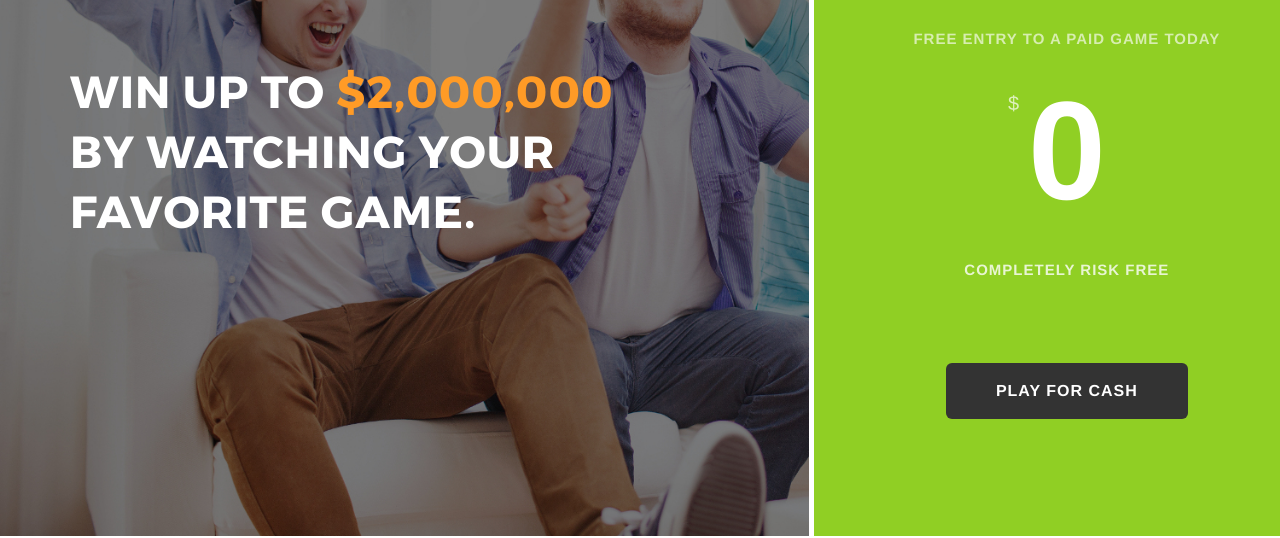
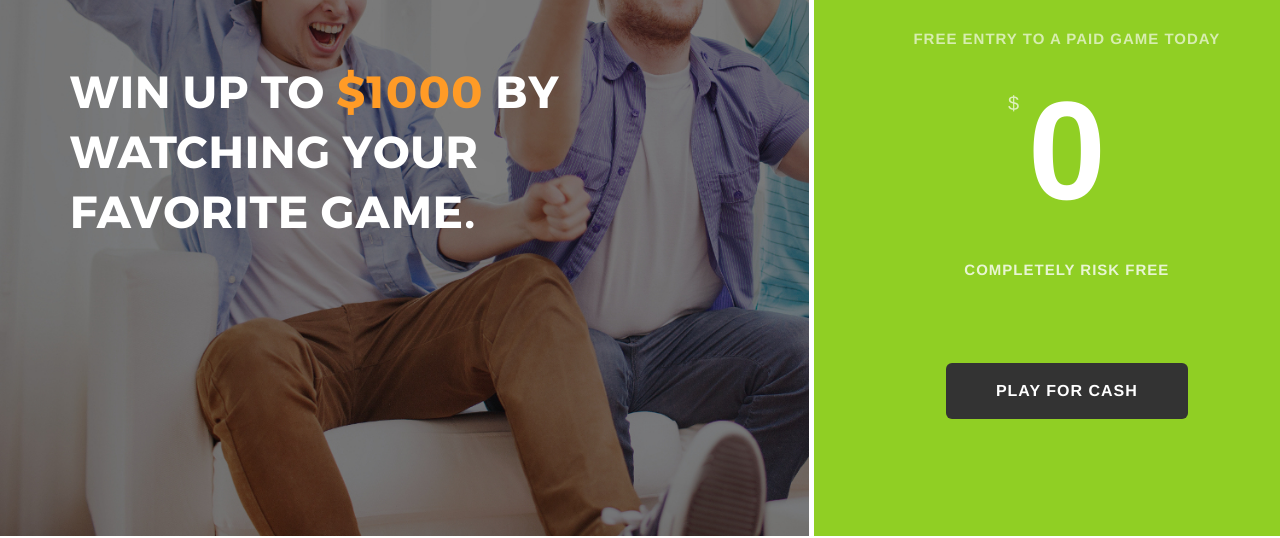
Before and after one commit to thomaswarinner/First_Test, a plain HTML site: page index.html in a window 1280 px wide. Shown: the part 277-815 px from the top of the page. Drawn offline with Linux system fonts and the light colour scheme.

Commit message:
change value of offer

```diff
--- a/index.html
+++ b/index.html
@@ -29,7 +29,7 @@
           <div class="row">
             <div class="col-sm-6">
               <div class="hero-unit">
-                <h1>WIN UP TO <span style="color:#ff9b26;">$2,000,000</span> BY WATCHING YOUR FAVORITE GAME.</p>
+                <h1>WIN UP TO <span style="color:#ff9b26;">$1000</span> BY WATCHING YOUR FAVORITE GAME.</p>
               </div>
             </div>
             <div class="aside">
```
